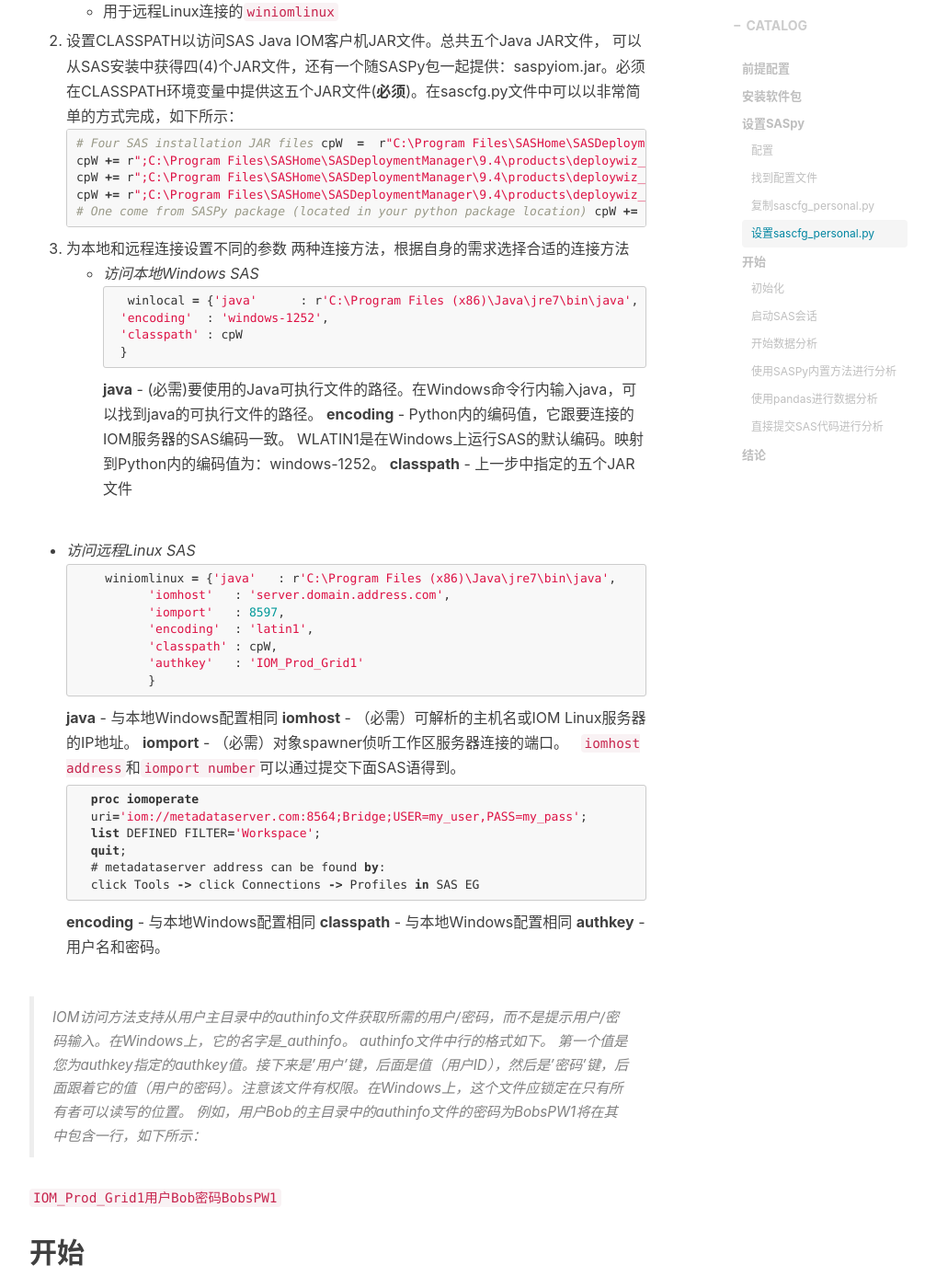
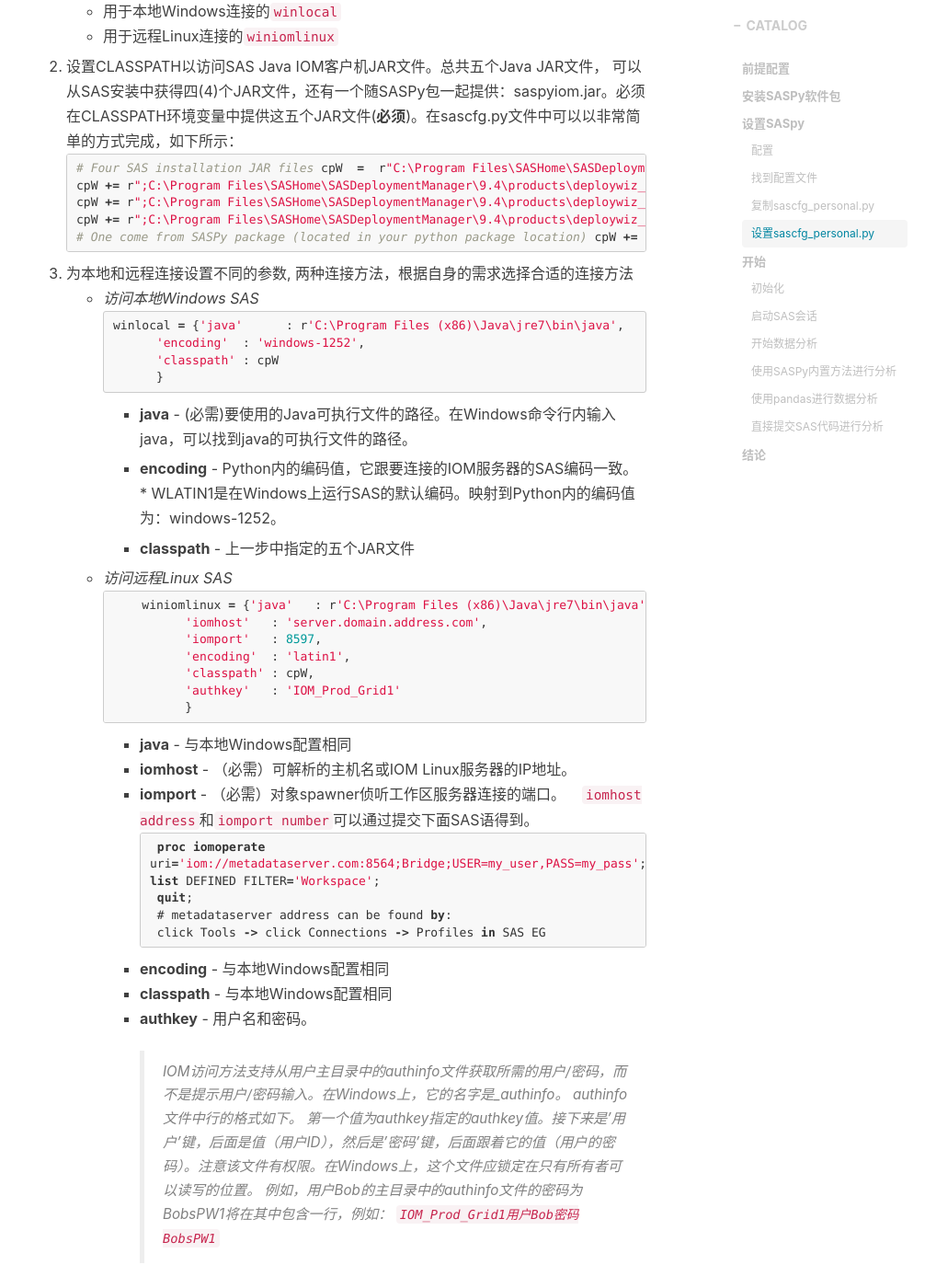
Before and after one commit to 77QingLiu/77QingLiu.github.io, a Jekyll site: the page built from _posts/2018-04-07-access-sas-in-python-environment-using-saspy-and-sas-kernal.markdown, in a window 1280 px wide and 1400 px high, scrolled down 2234 px. Shown: the whole window at 92% size, without its empty margins (233-1239 px from the left). Built offline with Jekyll 4.4.1, drawn with Linux system fonts in a browser that asks for light colours; nearby versions of some CDN libraries; comment, search, counter and statistics services are not loaded; some of the changed text lies outside the part shown.

Commit message:
update: 2018/4/9

````diff
--- a/_posts/access-sas-in-python-environment-using-saspy-and-sas-kernal/zh.md
+++ b/_posts/access-sas-in-python-environment-using-saspy-and-sas-kernal/zh.md
@@ -6,6 +6,7 @@
 想要在Python中连接SAS，不同的系统下有不同的连接方法，这里我主要描述在**Windows客户端**上通过使用**IOM方法**连接SAS的两种方法：
 * **连接Windows环境中的本地SAS**
 * **连接Linux环境下([SAS Grid Manager](https://www.sas.com/en_us/software/foundation/grid-manager.html)中的远程SAS**
+更多的方法参见SASPy官方文档
 
 ## 前提配置
 * Python3或更高版本。
@@ -13,7 +14,7 @@
 * 客户端上的Java
 * SAS Integration Technologies客户端的四个JAR文件(可在SAS安装中找到或[在此下载](https://support.sas.com/downloads/package.htm?pid=607))。
 
-## 安装软件包
+## 安装SASPy软件包
 * 在命令行中安装
 ```Python
 # 使用pip
@@ -22,8 +23,8 @@
 conda安装
 ```
 * 或下载软件包并安装
-  1. 从[SAS Github](https://github.com/sassoftware/saspy)下载Python软件包，
-  2. 解压压缩包，切换到包文件夹，然后在命令行中执行`python setup.py install`
+  1. 从[SAS Github](https://github.com/sassoftware/saspy)下载Python软件包
+  2. 解压压缩包，切换到包文件夹，然后在命令行中执行`python setup.py install`
 
 ## 设置SASpy
 #### 配置
@@ -56,54 +57,53 @@
 cpW += r";C:\Users\qing\AppData\Local\Continuum\anaconda3\Lib\site-packages\saspy\java\saspyiom.jar"
 ```
 
-3. 为本地和远程连接设置不同的参数
-  两种连接方法，根据自身的需求选择合适的连接方法
-  - *访问本地Windows SAS*
-  ```python
-  winlocal = {'java'      : r'C:\Program Files (x86)\Java\jre7\bin\java',
-        'encoding'  : 'windows-1252',
-        'classpath' : cpW
-        }
-  ```
-  **java** - (必需)要使用的Java可执行文件的路径。在Windows命令行内输入java，可以找到java的可执行文件的路径。
-  **encoding** - Python内的编码值，它跟要连接的IOM服务器的SAS编码一致。 WLATIN1是在Windows上运行SAS的默认编码。映射到Python内的编码值为：windows-1252。
-  **classpath** - 上一步中指定的五个JAR文件
+3. 为本地和远程连接设置不同的参数, 两种连接方法，根据自身的需求选择合适的连接方法
+    - *访问本地Windows SAS*
+      ```python
+      winlocal = {'java'      : r'C:\Program Files (x86)\Java\jre7\bin\java',
+            'encoding'  : 'windows-1252',
+            'classpath' : cpW
+            }
+      ```
+      * **java** - (必需)要使用的Java可执行文件的路径。在Windows命令行内输入java，可以找到java的可执行文件的路径。
 
-  - *访问远程Linux SAS*
-  ```python
-        winiomlinux = {'java'   : r'C:\Program Files (x86)\Java\jre7\bin\java',
-              'iomhost'   : 'server.domain.address.com',
-              'iomport'   : 8597,
-              'encoding'  : 'latin1',
-              'classpath' : cpW,
-              'authkey'   : 'IOM_Prod_Grid1'
-              }
-  ```
-  **java** - 与本地Windows配置相同
-  **iomhost** - （必需）可解析的主机名或IOM Linux服务器的IP地址。
-  **iomport** - （必需）对象spawner侦听工作区服务器连接的端口。
-  `iomhost address`和`iomport number`可以通过提交下面SAS语得到。
-  ```sas
-  proc iomoperate
-      uri='iom://metadataserver.com:8564;Bridge;USER=my_user,PASS=my_pass';
-      list DEFINED FILTER='Workspace';
-  quit;
-  # metadataserver address can be found by:
-  click Tools -> click Connections -> Profiles in SAS EG
-  ```
-  **encoding** - 与本地Windows配置相同
-  **classpath** - 与本地Windows配置相同
-  **authkey** - 用户名和密码。
+      * **encoding** - Python内的编码值，它跟要连接的IOM服务器的SAS编码一致。 * WLATIN1是在Windows上运行SAS的默认编码。映射到Python内的编码值为：windows-1252。
 
-  > IOM访问方法支持从用户主目录中的authinfo文件获取所需的用户/密码，而不是提示用户/密码输入。在Windows上，它的名字是_authinfo。 authinfo文件中行的格式如下。
-  第一个值是您为authkey指定的authkey值。接下来是'用户'键，后面是值（用户ID），然后是'密码'键，后面跟着它的值（用户的密码）。注意该文件有权限。在Windows上，这个文件应锁定在只有所有者可以读写的位置。
-  例如，用户Bob的主目录中的authinfo文件的密码为BobsPW1将在其中包含一行，如下所示：
+      * **classpath** - 上一步中指定的五个JAR文件
 
-  `IOM_Prod_Grid1用户Bob密码BobsPW1`
+    - *访问远程Linux SAS*
+      ```python
+          winiomlinux = {'java'   : r'C:\Program Files (x86)\Java\jre7\bin\java',
+                'iomhost'   : 'server.domain.address.com',
+                'iomport'   : 8597,
+                'encoding'  : 'latin1',
+                'classpath' : cpW,
+                'authkey'   : 'IOM_Prod_Grid1'
+                }
+      ```
+      - **java** - 与本地Windows配置相同
+      - **iomhost** - （必需）可解析的主机名或IOM Linux服务器的IP地址。
+      - **iomport** - （必需）对象spawner侦听工作区服务器连接的端口。
+      `iomhost address`和`iomport number`可以通过提交下面SAS语得到。
+    ```sas
+    proc iomoperate
+        uri='iom://metadataserver.com:8564;Bridge;USER=my_user,PASS=my_pass';
+        list DEFINED FILTER='Workspace';
+    quit;
+    # metadataserver address can be found by:
+    click Tools -> click Connections -> Profiles in SAS EG
+    ```
+      * **encoding** - 与本地Windows配置相同
+      * **classpath** - 与本地Windows配置相同
+      * **authkey** - 用户名和密码。
+      > IOM访问方法支持从用户主目录中的authinfo文件获取所需的用户/密码，而不是提示用户/密码输入。在Windows上，它的名字是_authinfo。 authinfo文件中行的格式如下。
+      第一个值为authkey指定的authkey值。接下来是'用户'键，后面是值（用户ID），然后是'密码'键，后面跟着它的值（用户的密码）。注意该文件有权限。在Windows上，这个文件应锁定在只有所有者可以读写的位置。
+      例如，用户Bob的主目录中的authinfo文件的密码为BobsPW1将在其中包含一行，例如：
+      `IOM_Prod_Grid1用户Bob密码BobsPW1`
 
 
 ## 开始
-一旦完成安装和配置，就可以在Python中直接使用这个包。
+费了九牛二虎之力，终于配置好了，可以在Python中直接使用这个包了。
 
 #### 初始化
 ```Python
````
